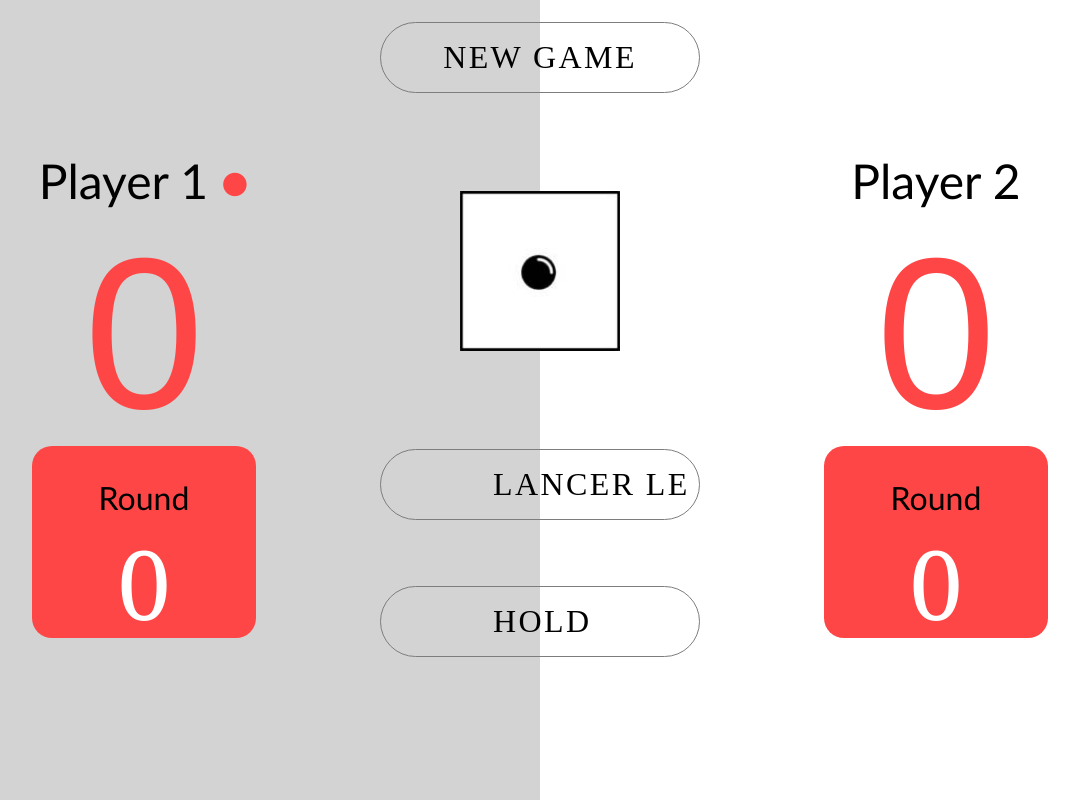
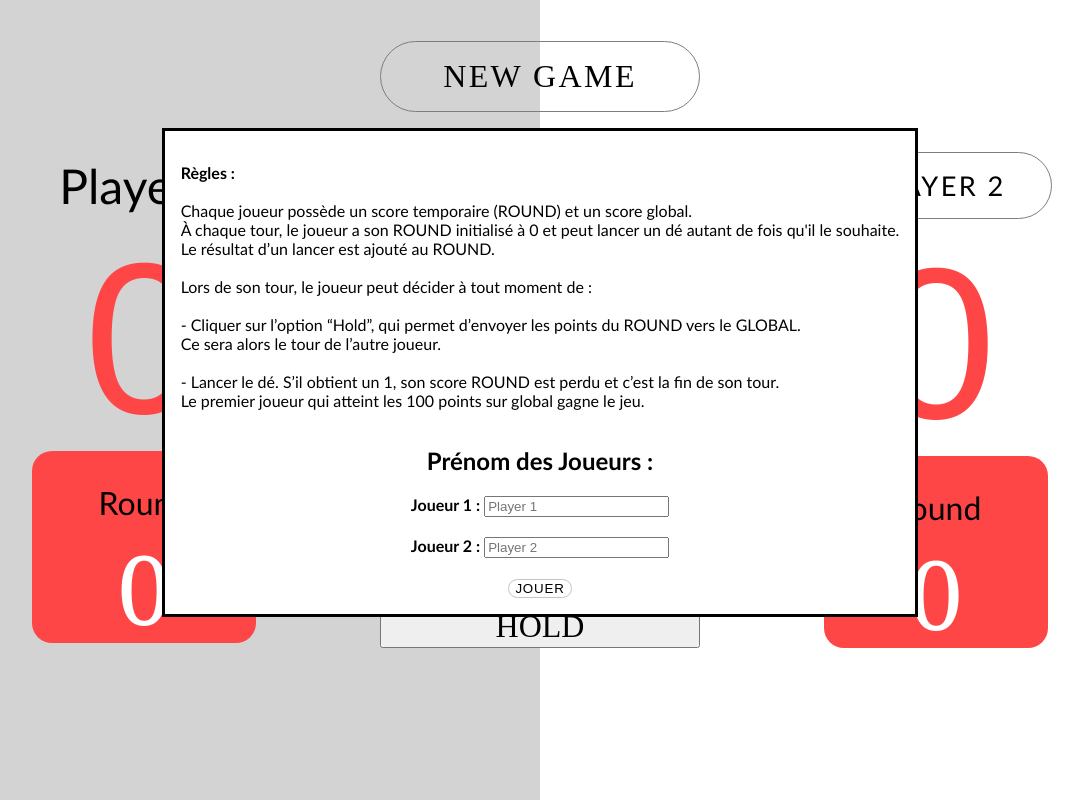
Before and after one commit to RxlBaptiste/GameOFDice, a PHP site: page / in a window 1280 px wide. Shown: the whole page, without its empty margins (100-1183 px from the left). Run offline with PHP 8.4, Linux system fonts and the light colour scheme.

Commit message:
ChangeIndexHtml

```diff
--- a/Style.css
+++ b/Style.css
@@ -15,7 +15,7 @@ body{
 /*POPUP*/
 
 .PopUp{
-    z-index: 1;
+    z-index: 9;
 
     display: flex;
     flex-direction: column;
@@ -164,6 +164,8 @@ body{
 
 /*DIV du Joueur 1*/
 .Joueur1{
+    z-index: 2;
+
     display: flex;
     align-items: center;
     justify-content: center;
@@ -198,6 +200,8 @@ body{
 
 /*DIV du Dé*/
 .container{
+    z-index: 2;
+
     display: flex;
     align-items: center;
     justify-content:center;
@@ -237,6 +241,8 @@ body{
 
 /*DIV du Joueur 2*/
 .Joueur2{
+    z-index: 2;
+
     display: flex;
     align-items: center;
     justify-content: center;
--- a/index.html
+++ b/index.html
@@ -9,6 +9,44 @@
 </head>
 
 <body id="ColorJ1" class="ColorJ2" >
+
+    <!--PopUp des règles du jeu et des prénoms-->
+    <dialog class="PopUp" open>
+        <div>
+            <p>
+                <strong>Règles : </strong><br><br>
+                Chaque joueur possède un score temporaire (ROUND) et un score global.<br>
+                À chaque tour, le joueur a son ROUND initialisé à 0 et peut lancer un dé autant de fois qu'il le souhaite. <br>
+                Le résultat d’un lancer est ajouté au ROUND. <br><br>
+                Lors de son tour, le joueur peut décider à tout moment de : <br><br>
+                - Cliquer sur l’option “Hold”, qui permet d’envoyer les points du ROUND vers le GLOBAL.<br>
+                Ce sera alors le tour de l’autre joueur.<br><br>
+                - Lancer le dé. S’il obtient un 1, son score ROUND est perdu et c’est la fin de son tour. <br>
+                Le premier joueur qui atteint les 100 points sur global gagne le jeu.
+            </p>
+        </div>
+        <h2>Prénom des Joueurs : </h2>
+        <form class="PopUp" method="GET" action="jeu.php" enctype="multipart/form-data">
+            <div>
+                <label>
+                    <strong>Joueur 1 :</strong>
+                    <input id="Joueur N°1" name="Player1" placeholder="Player 1" type="text" required>
+                </label>
+            </div>
+            <br>
+            <div>
+                <label>
+                    <strong>Joueur 2 :</strong>
+                    <input id="Joueur N°2" name="Player2" placeholder="Player 2" type="text" required>
+                </label>
+            </div>
+            <br>
+            <div>
+                <button id="button" class="btn-Play" type="submit">JOUER</button>
+            </div>
+        </form>
+    </dialog>
+
     <!--Joueur 1 -->
 
     <!--Valeur du Dé non afficher sur la page-->
@@ -16,12 +54,9 @@
 
     <div class="col-1 Joueur1">
         <div class="Global">
-            <div>
-                <span name="J1" class="PlayerToPlay" id="PlayJ1">
-                    Player 1
-                </span>
-                <span id="BallRedJ1" class="GoPlay">●</span>
-            </div>
+            <span name="J1" class="PlayerToPlay" id="PlayJ1">
+                Player 1
+            </span>
             <p id="GlobalJ1">0</p>
         </div>
         <br>
@@ -33,7 +68,7 @@
 
     <div class="col-1 container">
         <!--Bouton New Game-->
-        <button id="NewGame" class="buttons NewGame" type="button" onclick="Reload()">
+        <button id="NewGame" class="buttons NewGame"  type="button" onclick="Reload()">
             New Game
         </button>
         <br>
@@ -42,23 +77,20 @@
         <br>
         <!--Bouton du dé-->
         <form class="btnLancer">
-            <input id="Btn" class="buttons Lancer" type="button"
+            <input id="Btn" class="buttons Lancer"  type="button"
             value="Lancer le dé" onclick="J1AndJ2()">
         </form>
         <br>
         <!--Button Hold-->
-        <input id="btnHold" class="buttons Hold" type="button" onclick="Holds()" value="HOLD" >
+        <input id="btnHold" type="button" onclick="Holds()" value="HOLD" >
     </div>
 
     <!--Joueur 2-->
     <div class="col-1 Joueur2">
         <div class="Global">
-            <div>
-                <span id="BallRedJ2" class="Hidden">●</span>
-                <span name="J2" class="PlayerNoPlay" id="PlayJ2">
-                    Player 2
-                </span>
-            </div>
+            <span name="J2" class="buttons Hold"  class="PlayerNoPlay" id="PlayJ2">
+                Player 2
+            </span>
             <p id="GlobalJ2">0</p>
         </div>
         <br>
```
Also changed, not shown: jeu.php (added, +72 -0 lines), 2 other files.
